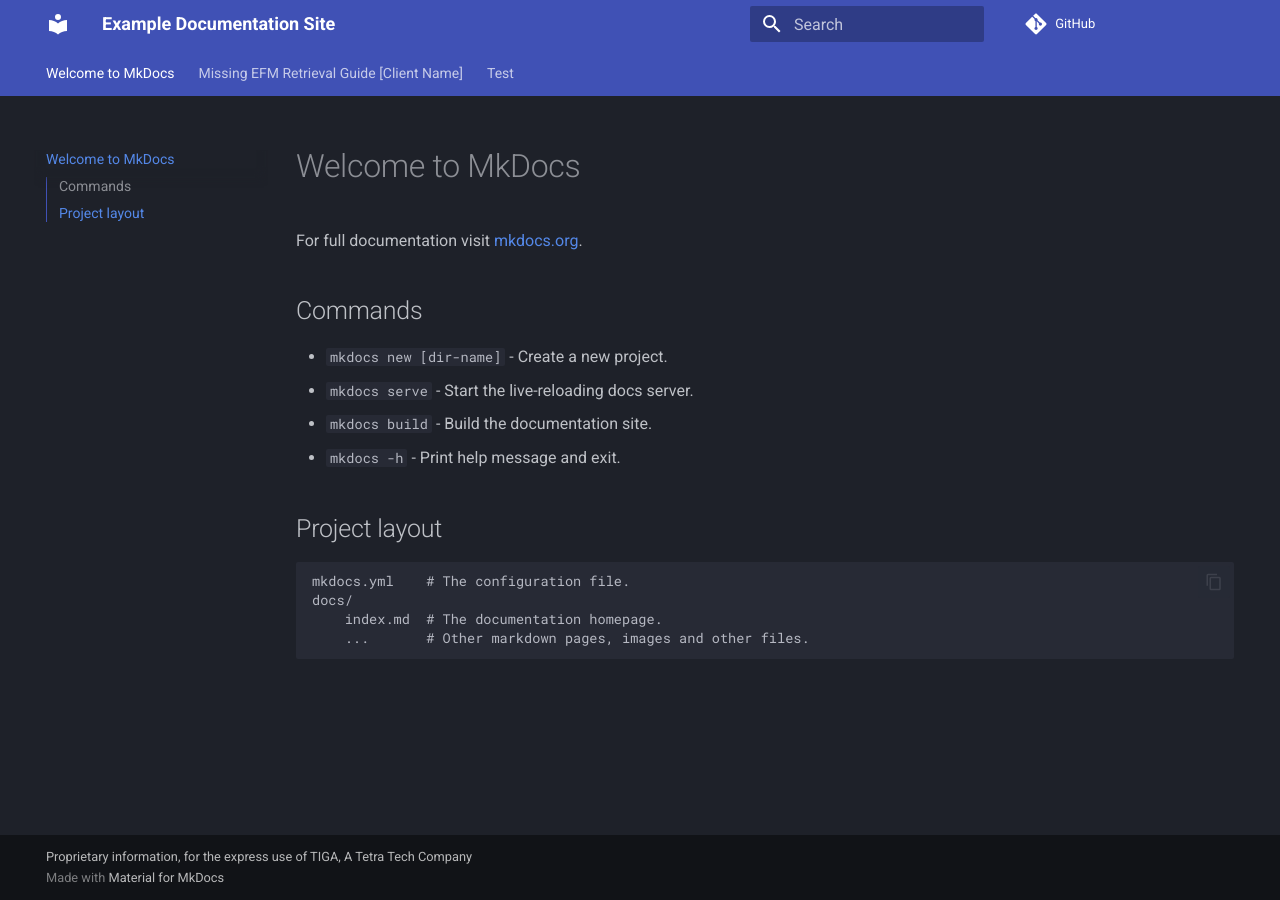
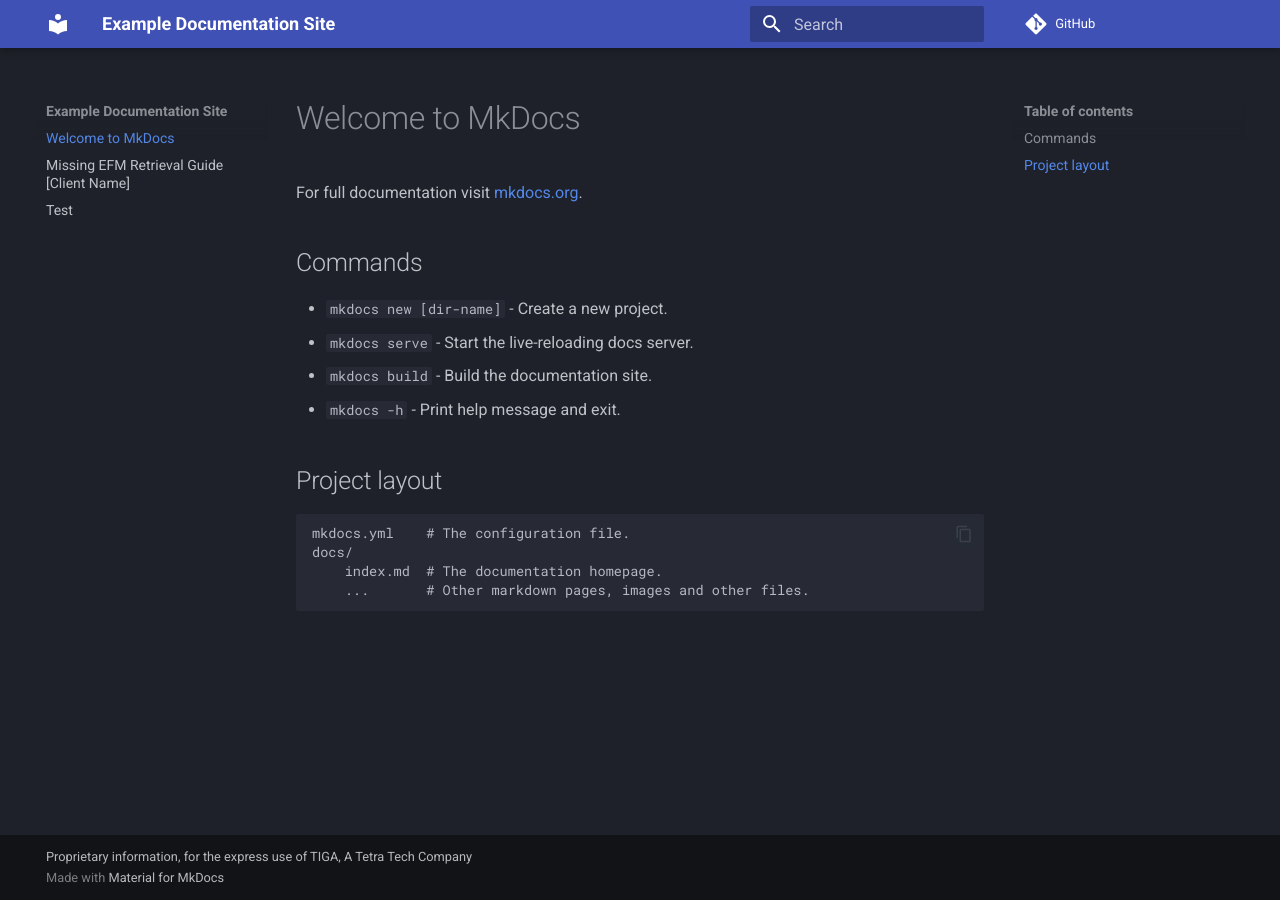
Before and after one commit to Mokrecho1/MkDocs_Test, an MkDocs documentation site: the page built from docs/index.md, in a window 1280 px wide. Built offline with MkDocs 1.6.1 and Material for MkDocs 9.7.7, drawn with Linux system fonts in a browser that asks for light colours; comment, search, counter and statistics services are not loaded.

Commit message:
Update mkdocs.yml

```diff
--- a/mkdocs.yml
+++ b/mkdocs.yml
@@ -6,9 +6,6 @@ copyright: Proprietary information, for the express use of TIGA, A Tetra Tech Co
 theme:
    name: material
    features:
-      - navigation.tabs
-      - navigation.sections
-      - toc.integrate
       - search.suggest
       - search.highlight
       - content.tabs.link
```
